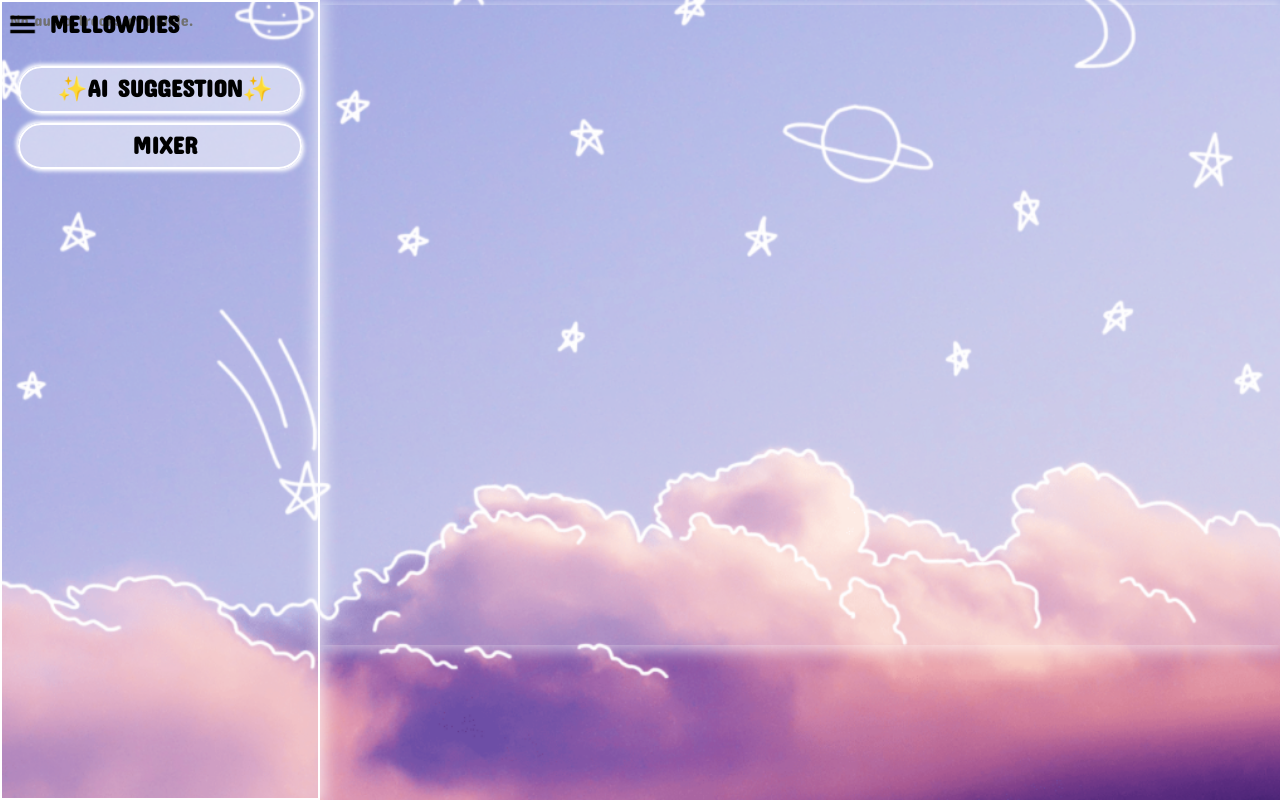
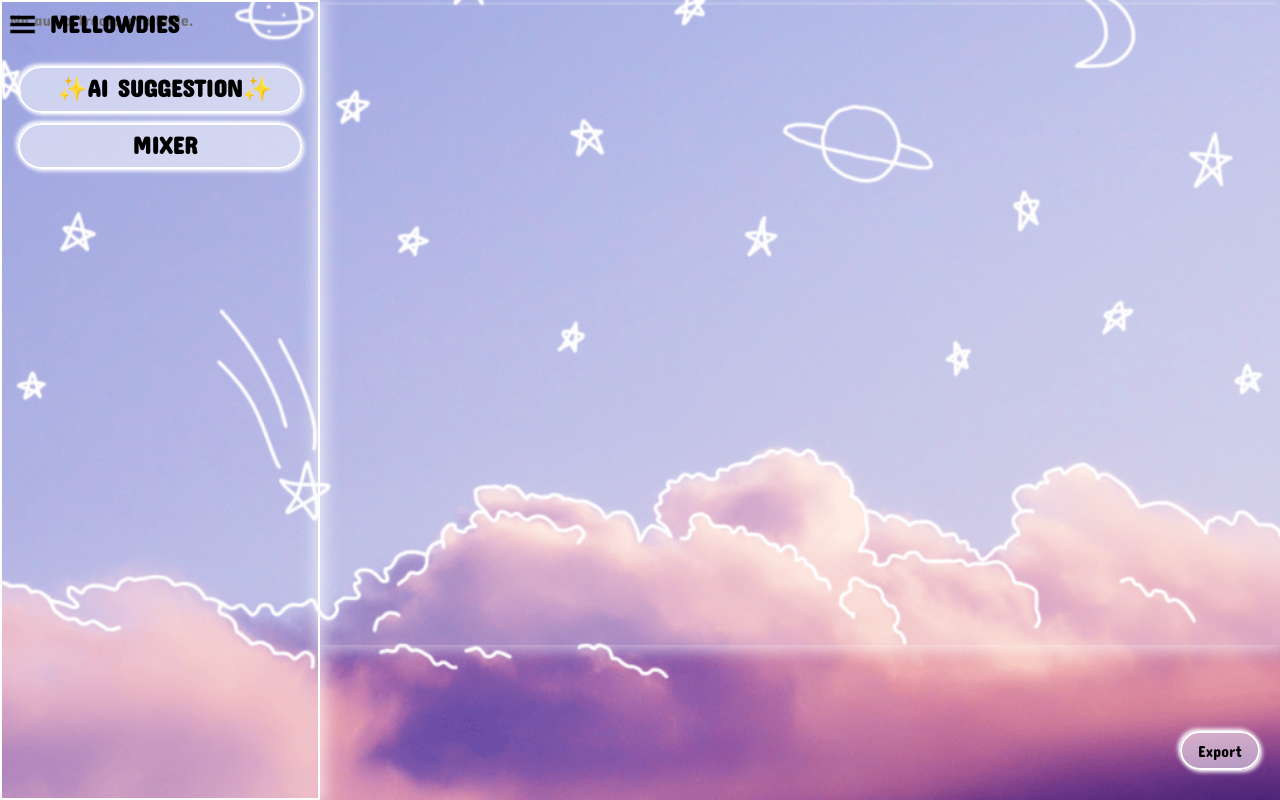
Before and after one commit to jameslinejeudy/Mellowdies, a React (Create React App) app in the folder mellowdies/: page /Landingpage in a window 1280 px wide. Built offline with nearby package versions, Linux system fonts and the light colour scheme; what wavesurfer.js would draw is missing.

Commit message:
exportbutton

```diff
--- a/mellowdies/src/App.js
+++ b/mellowdies/src/App.js
@@ -4,6 +4,8 @@ import Homepage from './Homepage.js';
 import Landingpage from './Landingpage/Landingpage.js';
 import Menu from './Landingpage/Menu.js';
 import AIMenu from './Landingpage/Ai.js';
+import Exportpage from './Exportpage/Exportpage.js';
+
 
 
 function App() {
@@ -14,6 +16,7 @@ function App() {
         <Route path="/Landingpage" element={<Landingpage />} />
         <Route path="/Menu" element={<Menu />} />
         <Route path="/AIMenu" element={<AIMenu />} />
+        <Route path="/Exportpage" element={<Exportpage />} />
       </Routes>
     </Router>
  );
--- /dev/null
+++ b/mellowdies/src/Exportpage/Exportpage.css
@@ -0,0 +1,11 @@
+.pagebackground {
+    background-size: cover;
+    background-position: center;
+    padding: 10px;
+    height: 100vh;
+    margin: 0;
+    display: flex;
+    flex-direction: column;
+    font-family: 'Concert One', sans-serif;
+    background-image: url('../images/backgrounds/cloud.png'); /* Adjust path based on your project structure */
+}
--- /dev/null
+++ b/mellowdies/src/Exportpage/Exportpage.js
@@ -0,0 +1,14 @@
+import React from 'react';
+import './Exportpage.css';  // Make sure this path is correct based on your project structure
+
+function Exportpage() {
+    return (
+        <div className="pagebackground">
+            <h1>Export Your Project</h1>
+            <p>Your export options will be displayed here.</p>
+            {/* Add any additional export functionality or UI elements as needed */}
+        </div>
+    );
+}
+
+export default Exportpage;
--- a/mellowdies/src/Landingpage/Landingpage.css
+++ b/mellowdies/src/Landingpage/Landingpage.css
@@ -52,3 +52,26 @@
     font-size: 12px;
     position: relative;
 }
+
+.exportButton {
+    padding: 8px 16px;
+    border-radius: 30px;
+    border: 2px solid #ffffff;
+    background-color: rgba(255, 255, 255, 0.5);
+    color: #000;
+    font-family: 'Concert One', cursive;
+    cursor: pointer;
+    width: 25%;
+    margin-bottom: 10px;
+    text-align: center;
+    font-size: 1rem;
+    box-shadow: 2px 2px 4px white, -2px -2px 4px white;
+    align-self: center;
+    flex-direction: row;
+
+    /* Position the button in the bottom-right corner */
+    position: fixed;
+    bottom: 20px;  /* Distance from the bottom of the screen */
+    right: 20px;   /* Distance from the right of the screen */
+    width: auto;   /* Adjust width to fit content */
+}
--- a/mellowdies/src/Landingpage/Landingpage.js
+++ b/mellowdies/src/Landingpage/Landingpage.js
@@ -1,4 +1,5 @@
 import React, { useRef, useState } from 'react';
+import { useNavigate } from 'react-router-dom';  // Import useNavigate at the top
 import WaveSurfer from 'wavesurfer.js';
 import RegionsPlugin from "wavesurfer.js/dist/plugins/regions.js";
 import TimelinePlugin from 'wavesurfer.js/dist/plugins/timeline';  // Import the timeline plugin
@@ -7,10 +8,13 @@ import Sidebar from './Sidebar.js';
 import './Landingpage.css';
 import PlayButton from './PlayButton.js';
 
+
+
 const waveSurferData = [];
 const regions = RegionsPlugin.create();
 
 function Landingpage() {
+    const navigate = useNavigate();  // Define navigate using the useNavigate hook
     const wavesurferRefs = useRef([]);
     const containerRefs = useRef([]);
     const musicbackgroundRef = useRef(null);  // Ref for the music background container
@@ -140,6 +144,11 @@ function Landingpage() {
             ) : (
                 <p>No audio tracks available.</p>
             )}
+
+            <button className="exportButton" onClick={() => navigate('/Exportpage')}>
+                Export
+            </button>
+
         </div>
     );
 }
```
Also changed, not shown: 1 other file (tests, documents, lock files or other folders).
